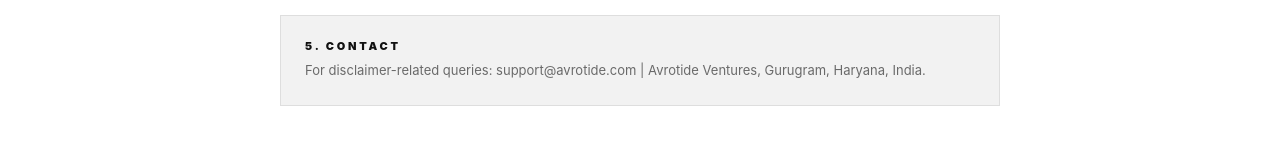
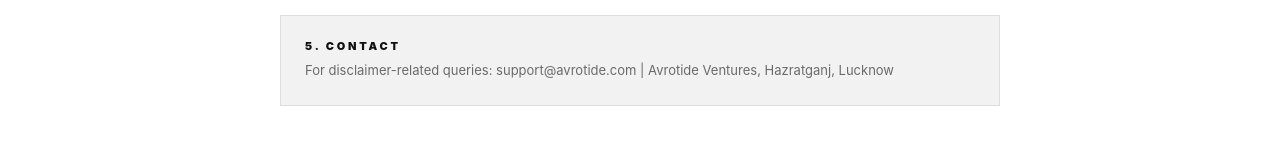
Before and after one commit to devendr2025a/ecommerce-platform, a React (Vite) app in the folder frontend/: page /disclaimer in a window 1280 px wide. Shown: the part 889-1039 px from the top of the page. Built offline with nearby package versions, Linux system fonts and the light colour scheme; no server answers.

Commit message:
Update Disclaimer.jsx
 Hazratganj, Lucknow

```diff
--- a/frontend/src/pages/Disclaimer.jsx
+++ b/frontend/src/pages/Disclaimer.jsx
@@ -5,7 +5,7 @@ const SECTIONS = [
   { id: 2, title: 'Product Use', content: 'Products sold on Avrotide are for general consumer use. Results and fit may vary. Any reliance on product descriptions is at your own discretion.' },
   { id: 3, title: 'Limitation of Liability', content: 'Avrotide shall not be held liable for any indirect, incidental, or consequential damages arising from the purchase or use of products from this website.' },
   { id: 4, title: 'External Links', content: 'Our website may contain links to third-party websites. We are not responsible for the content, accuracy, or practices of those external sites.' },
-  { id: 5, title: 'Contact', content: 'For disclaimer-related queries: support@avrotide.com | Avrotide Ventures, Gurugram, Haryana, India.' },
+  { id: 5, title: 'Contact', content: 'For disclaimer-related queries: support@avrotide.com | Avrotide Ventures, Hazratganj, Lucknow' },
 ];
 
 export default function Disclaimer() {
```
